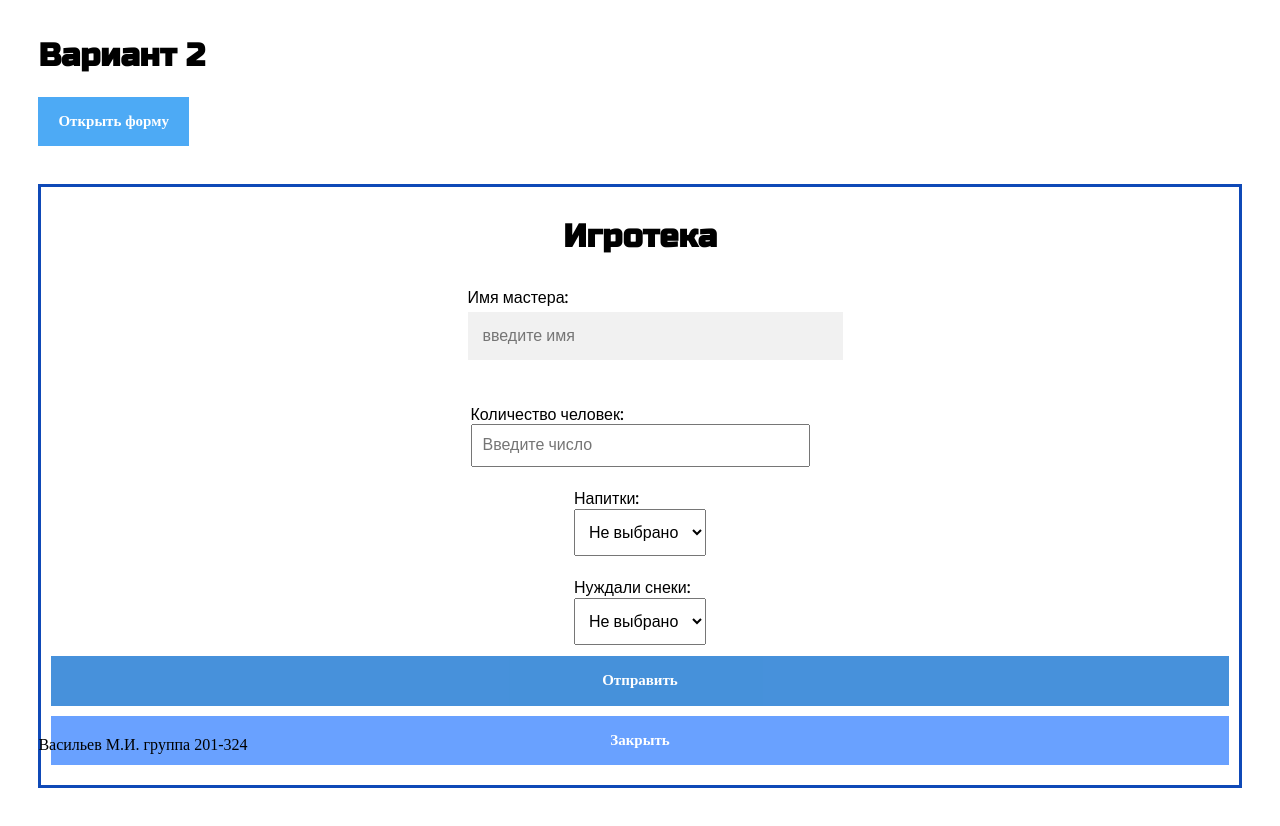
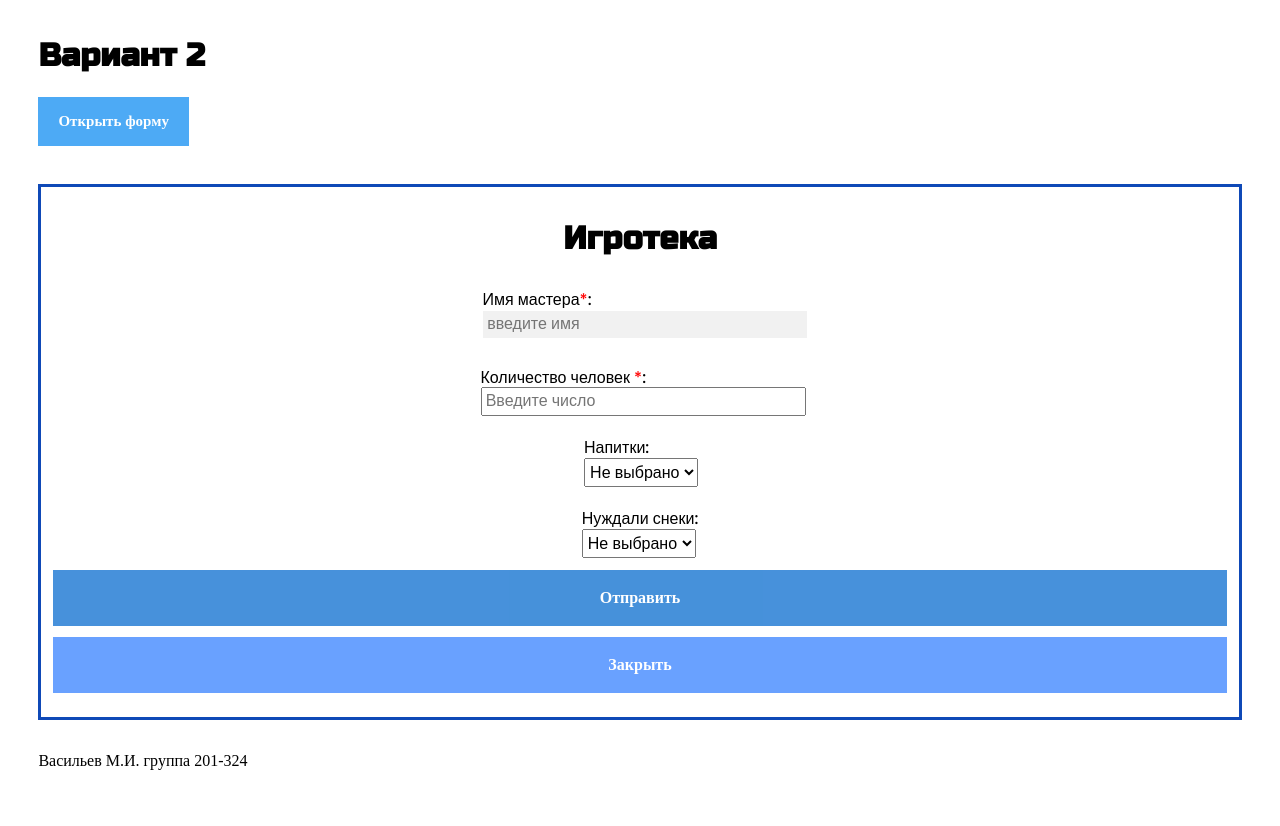
Before and after one commit to coder666s/kr1_vasilev, a plain HTML site: page index.html in a window 1280 px wide. Both pictures are taken after a click on the button "Открыть форму". Shown: the top 826 px of the page. After the commit the page ends 800 px from the top, so only its background shows below. Drawn offline with Linux system fonts and the light colour scheme.

Commit message:
24.05.22
1

```diff
--- a/css/indexcss.css
+++ b/css/indexcss.css
@@ -11,7 +11,7 @@ header{
     margin: 3%;
 }
 
-.open-button {
+.open-button  {
     background-color: #2196F3;
     color: white;
     font-size: 15px;
@@ -20,6 +20,7 @@ header{
     border: none;
     cursor: pointer;
     opacity: 0.8;
+
   }
 
   .form-popup {
@@ -30,12 +31,14 @@ header{
 
   }
 
+
   .form-container {
     display: flex;
     flex-direction: column;
     align-items: center;
-    padding: 10px;
+    padding: 1%;
     background-color: white;
+
   }
 
   label{
@@ -46,50 +49,54 @@ header{
 
   }
 
+  span{
+      color:red;
+  }
+
   input{
       display: block;
-      padding: 10px;
+      padding: 1%;
 
   }
 
   select{
       margin: 1%;
       display: block;
-      padding: 10px;
+      padding: 1%;
   }
 
   .form-container input[type=text], .form-container input[type=password] {
     width: 100%;
-    padding: 15px;
-    margin: 5px 0 22px 0;
+    padding: 1.5%;
+    margin: 0.5% 0 2.2% 0;
     border: none;
     background: #f1f1f1;
+
+
   }
 
   .form-container input[type=text]:focus, .form-container input[type=password]:focus {
     background-color: #ddd;
     outline: none;
+
   }
 
   .form-container .btn {
     background-color: #1976D2;
     color: white;
-    padding: 16px 20px;
+    padding: 1.6% 2%;
     border: none;
     cursor: pointer;
     width: 100%;
-    margin-bottom:10px;
+    margin-bottom:1%;
     opacity: 0.8;
-    font-size: 15px;
+    font-size: medium;
     font-weight: bold;
   }
 
   .form-container .cancel {
     background-color: #448AFF;
-  }
 
-  .form-container .btn:hover, .open-button:hover {
-    opacity: 1;
   }
 
 footer{
@@ -97,5 +104,5 @@ footer{
 	left: 3%;
 	bottom: 0;
 	width: 100%;
-	height: 80px;
+	height: 8%;
 }
--- a/index.html
+++ b/index.html
@@ -15,8 +15,8 @@
       <main class="form-popup" id="myForm">
             <form action="#" class="form-container">
                 <h1>Игротека</h1>
-                <label>Имя мастера: <input type="text" name="Name_master" placeholder="введите имя"></label>
-                <label>Количество человек: <input type="number" name="num_people" placeholder="Введите число"></label>
+                <label>Имя мастера<span>*</span>: <input type="text" name="Name_master" placeholder="введите имя" required></label>
+                <label>Количество человек <span>*</span>: <input type="number" name="num_people" min="0" placeholder="Введите число" required></label>
                 <label>Напитки:
                     <select>
                         <option value="zero_drink">Не выбрано</option>
```
